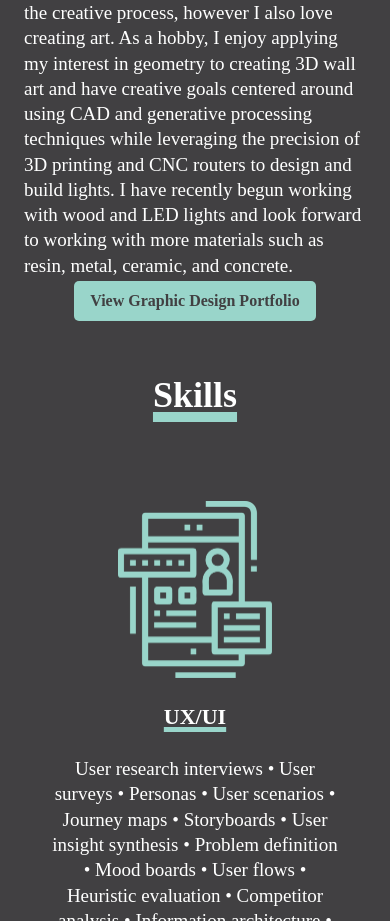
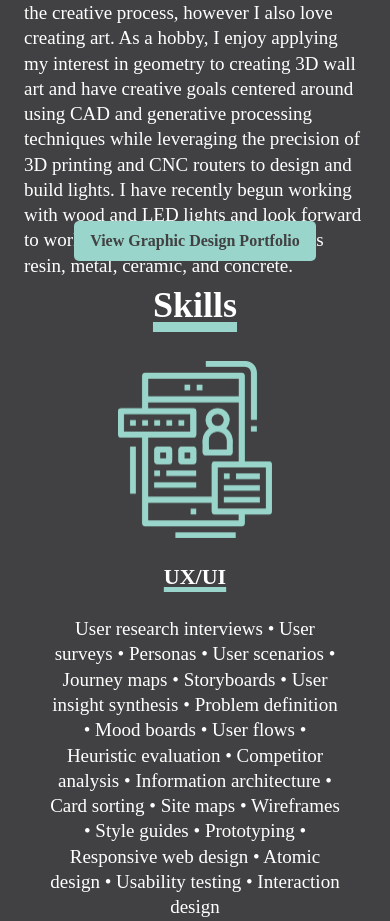
Before and after one commit to rossenger/UX_UI_HW_18, a plain HTML site: page about.html in a window 390 px wide. Shown: the part 1142-2063 px from the top of the page. Drawn offline with Linux system fonts and the light colour scheme; a web font is replaced by a local one.

Commit message:
Updated style.css

```diff
--- a/about.html
+++ b/about.html
@@ -2,6 +2,7 @@
 <html>
     <head>
         <meta name="viewport" content="width=device-width, initial-scale=1.0, maximum-scale=1.0, user-scalable=no" />
+        <meta name="viewport" content="width=device-width, initial-scale=1">
         <link rel="stylesheet" type="text/css" href="css/style.css" />
         <title>Ross Enger Design Portfolio</title>
         <link rel="icon" type="image/x-icon" href="/UX_UI_HW_18/images/favicon.png">
@@ -9,6 +10,9 @@
         <link rel="stylesheet" href="https://cdnjs.cloudflare.com/ajax/libs/font-awesome/4.7.0/css/font-awesome.min.css">
     </head>
     <body>
+
+
+
     <header>
     <div class="logoContainer">
         <div class="logo"><img src="images/logo-01.png"></div>
@@ -22,6 +26,11 @@
         </div>
     </div>
     </header>
+
+
+
+
+
 
     <!--  About Me section and My Skills section coded using CSS flex -->
 
--- a/css/style.css
+++ b/css/style.css
@@ -15,6 +15,8 @@ body {
 header {
 
 }
+
+
 
 .logoContainer {
     background-color: #414042;
@@ -83,6 +85,10 @@ header {
     text-decoration: underline;
     text-decoration-thickness: 5px;
 }
+
+
+
+
 
 
 .heroContainer {
@@ -893,7 +899,7 @@ footer {
     margin-left: auto;
     margin-right: auto;
     height: 40px;
-    padding-top: 160px;
+    padding-top: 100px;
 }
 
 
@@ -908,14 +914,14 @@ footer {
 #skillsContainer {
     display: flex;
     justify-content: space-around;
-    padding: 50px 50px 50px 50px;
+    padding: 0px 50px 50px 50px;
 }
 
 #skillsTitleContainer {
     width: 100%;
     display: flex;
     justify-content: center;
-    padding-top: 60px;
+    padding-top: 30px;
 }
 
 #toolsContainer {
```
